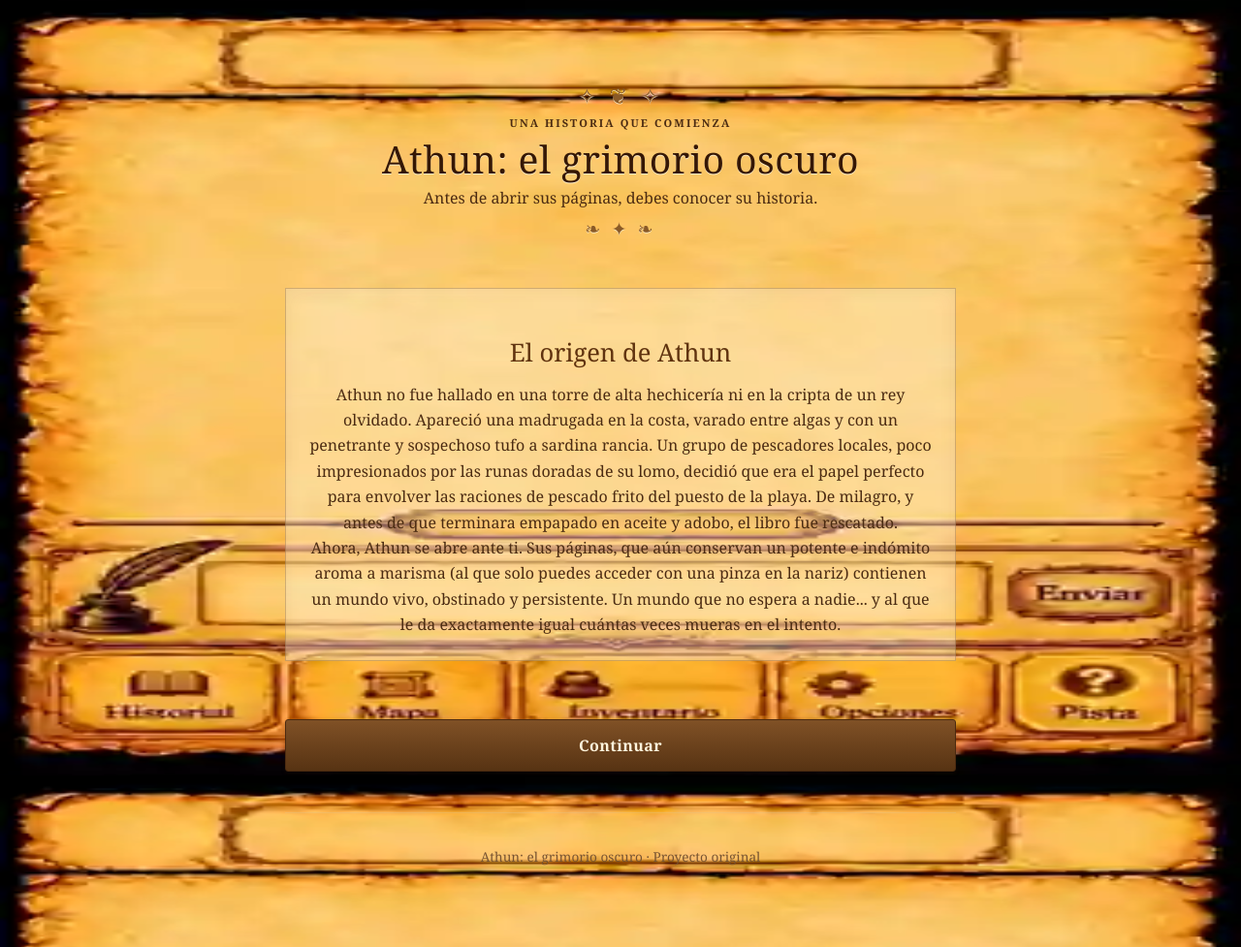
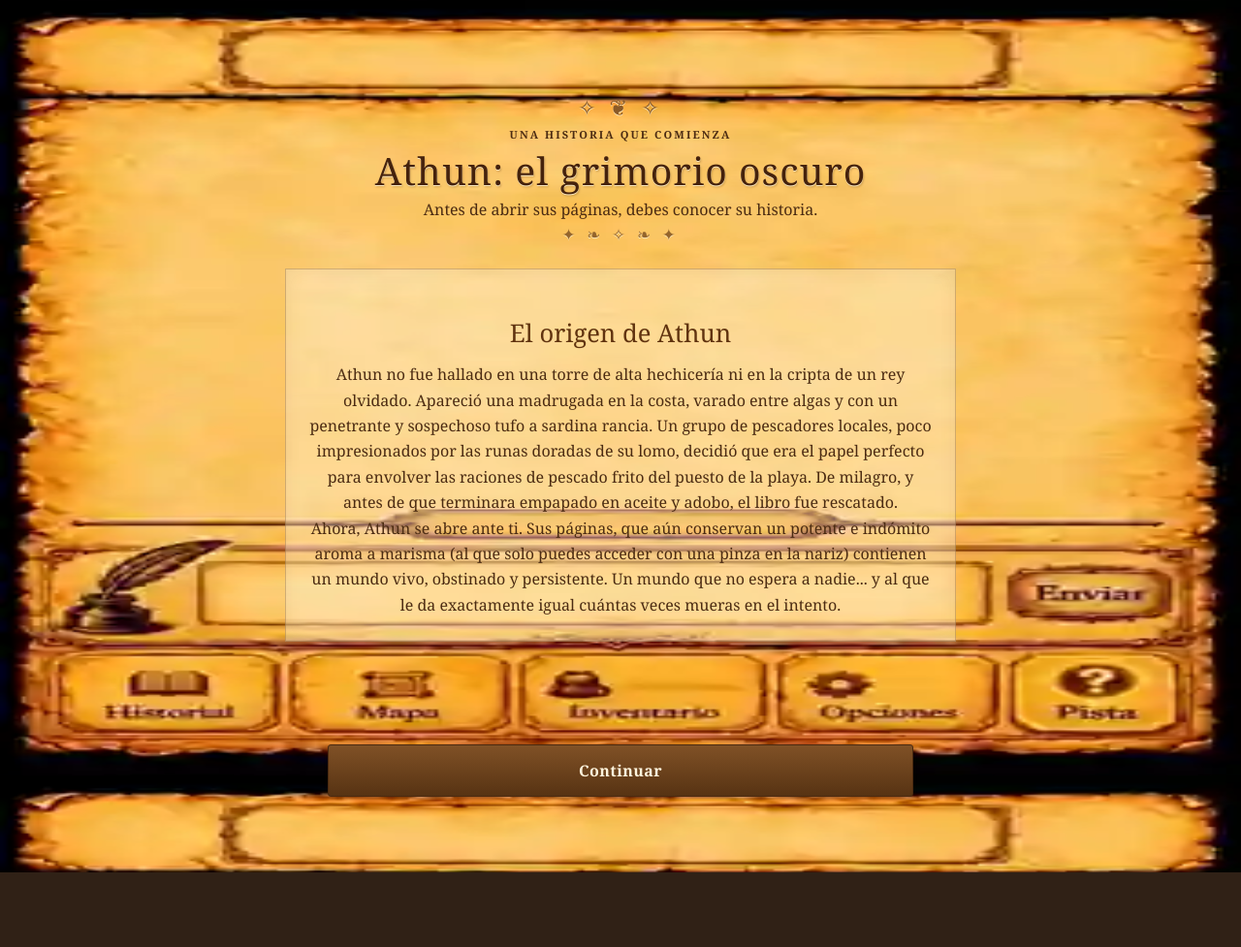
Before and after one commit to crowley80/Cosmopolis, a plain HTML site: page index.html in a window 1280 px wide. Shown: the whole page at 97% size. After the commit the page ends 900 px from the top, so only its background shows below. Drawn offline with Linux system fonts and the light colour scheme; a web font is replaced by a local one.

Commit message:
Liberar ilustración del papiro en selector de partidas

```diff
--- a/app/css/style.css
+++ b/app/css/style.css
@@ -1296,3 +1296,53 @@ body.parchment-mode .profile-section button {
   max-width:100%;
   white-space:normal;
 }
+
+
+/* Selector sobre papiro libre: sin cajas ni bandas que oculten la ilustración. */
+body.parchment-mode .main-header {
+  margin:clamp(18px,5vh,42px) auto 0;
+  padding:12px 8px 8px;
+  text-align:center;
+  border:0;
+  background:transparent;
+  box-shadow:none;
+}
+body.parchment-mode .main-header h1 {
+  max-width:100%;
+  margin:0 auto;
+  padding:0 8px;
+  font-size:clamp(1.45rem,6vw,2.45rem);
+  line-height:1.12;
+  letter-spacing:.025em;
+  text-wrap:balance;
+  color:#45220c;
+  text-shadow:0 1px 0 rgba(255,239,202,.9),1px 2px 2px rgba(70,35,10,.22);
+}
+body.parchment-mode .main-header::after {
+  content:"✦  ❧  ✧  ❧  ✦";
+  display:block;
+  margin:5px auto 0;
+  color:#94652c;
+  font-size:1.05rem;
+  letter-spacing:.22em;
+}
+body.parchment-mode .character-creation {
+  max-width:620px;
+  margin:clamp(34px,9vh,90px) auto 12px;
+  padding:10px 8px 18px;
+  background:transparent;
+  border:0;
+  box-shadow:none;
+}
+body.parchment-mode .section-heading h2 { text-align:center; }
+body.parchment-mode .section-heading p { display:none; }
+body.parchment-mode .profile-section {
+  background:rgba(255,244,216,.72);
+  border-color:rgba(105,66,28,.38);
+  box-shadow:0 2px 7px rgba(57,32,12,.10);
+}
+body.parchment-mode footer { display:none; }
+@media (max-width:520px) {
+  body.parchment-mode .main-header { margin-top:clamp(12px,3vh,28px); }
+  body.parchment-mode .character-creation { margin-top:clamp(24px,6vh,56px); }
+}
```
